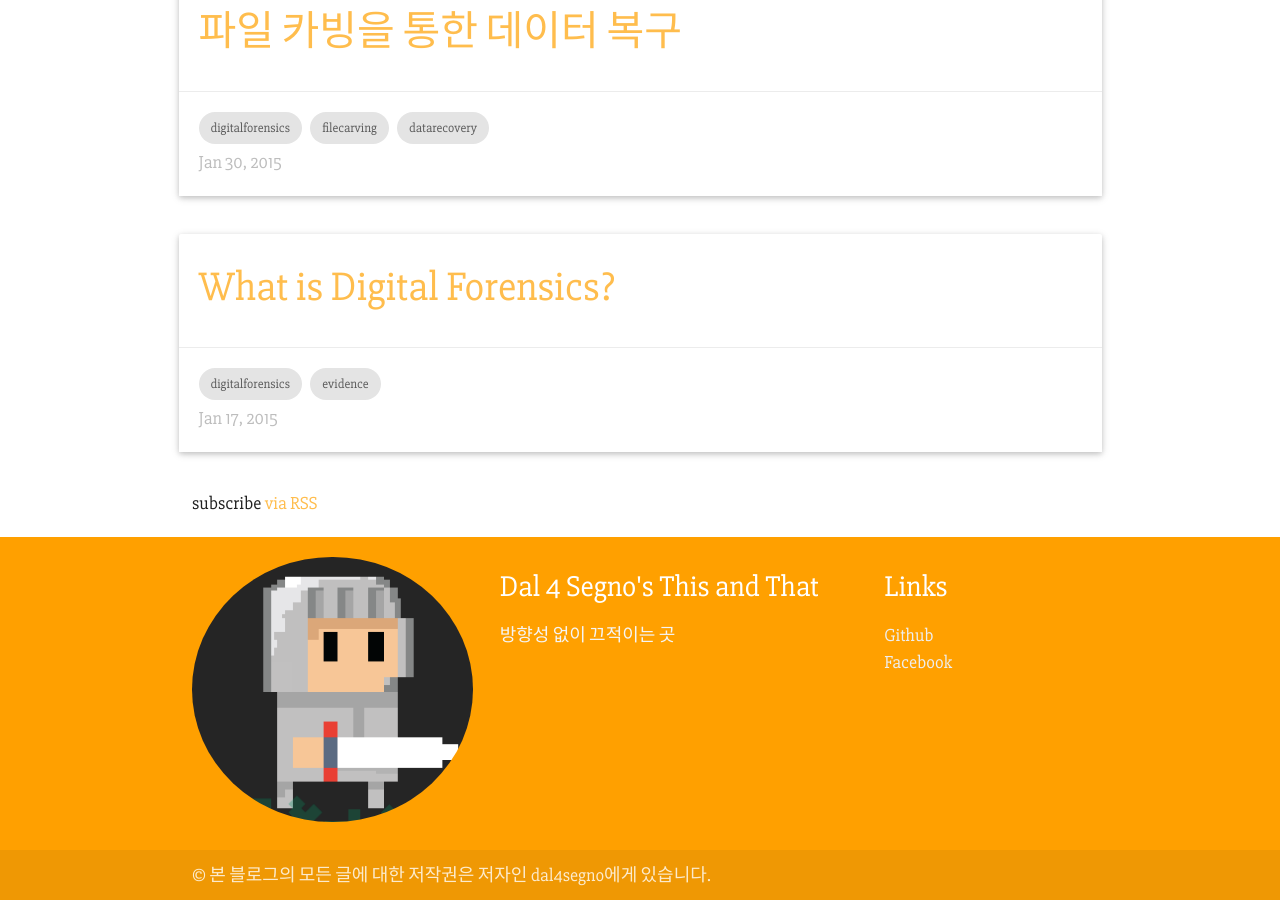
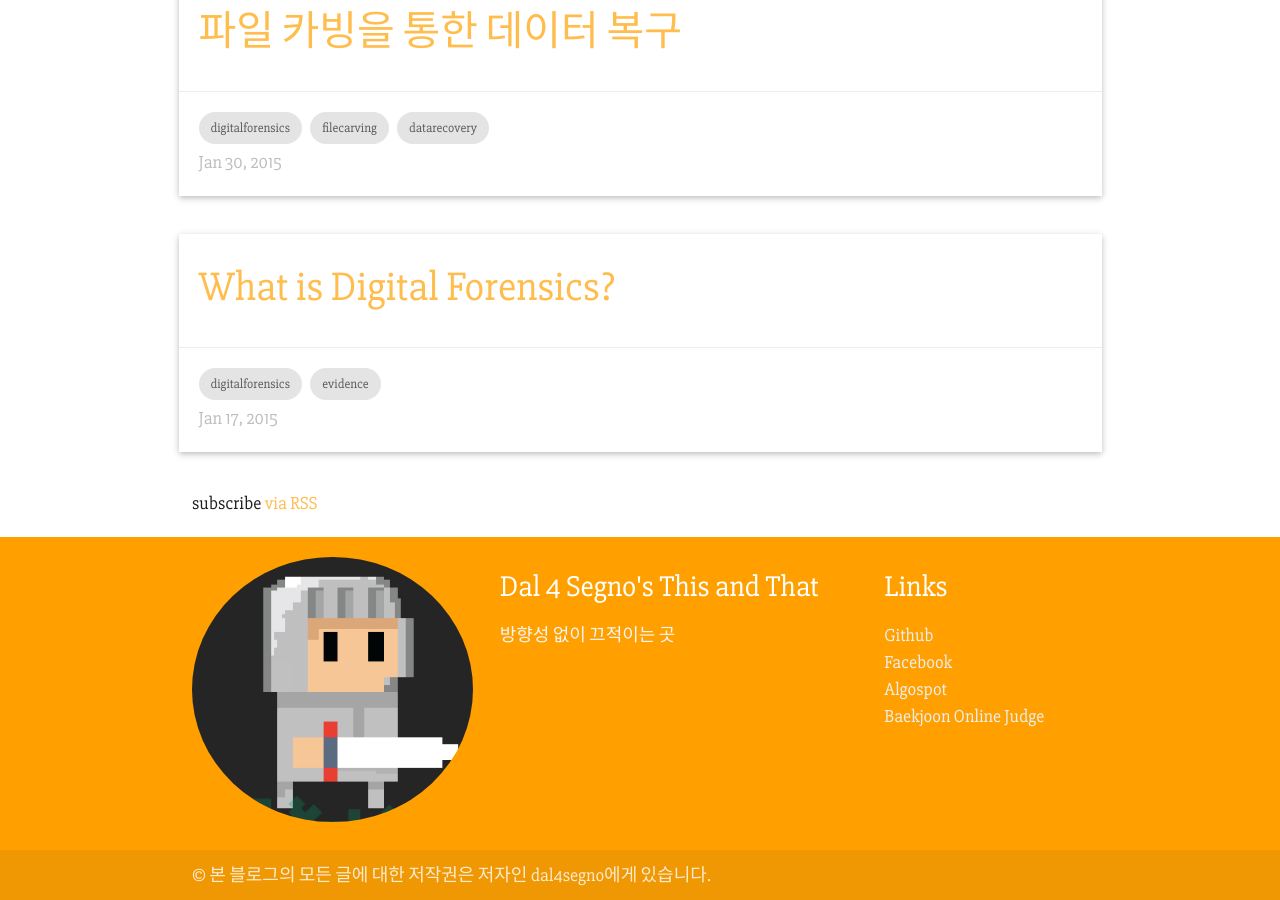
Before and after one commit to Dal4Segno/dal4segno.github.com, a Jekyll site: the page built from index.html, in a window 1280 px wide and 900 px high, scrolled down 5800 px. Built offline with Jekyll 4.4.1, drawn with Linux system fonts in a browser that asks for light colours.

Commit message:
Edit Footer

```diff
--- a/_includes/footer.html
+++ b/_includes/footer.html
@@ -13,6 +13,8 @@
 		<ul>
 		  <li><a class="grey-text text-lighten-3" href="https://github.com/Dal4Segno">Github</a></li>
 		  <li><a class="grey-text text-lighten-3" href="https://www.facebook.com/dongseob.lee.52">Facebook</a></li>
+		  <li><a class="grey-text text-lighten-3" href="https://algospot.com/user/profile/3766">Algospot</a></li>
+		  <li><a class="grey-text text-lighten-3" href="https://www.acmicpc.net/user/dal4segno">Baekjoon Online Judge</a></li>
 		</ul>
 	  </div>
 	</div>
```
